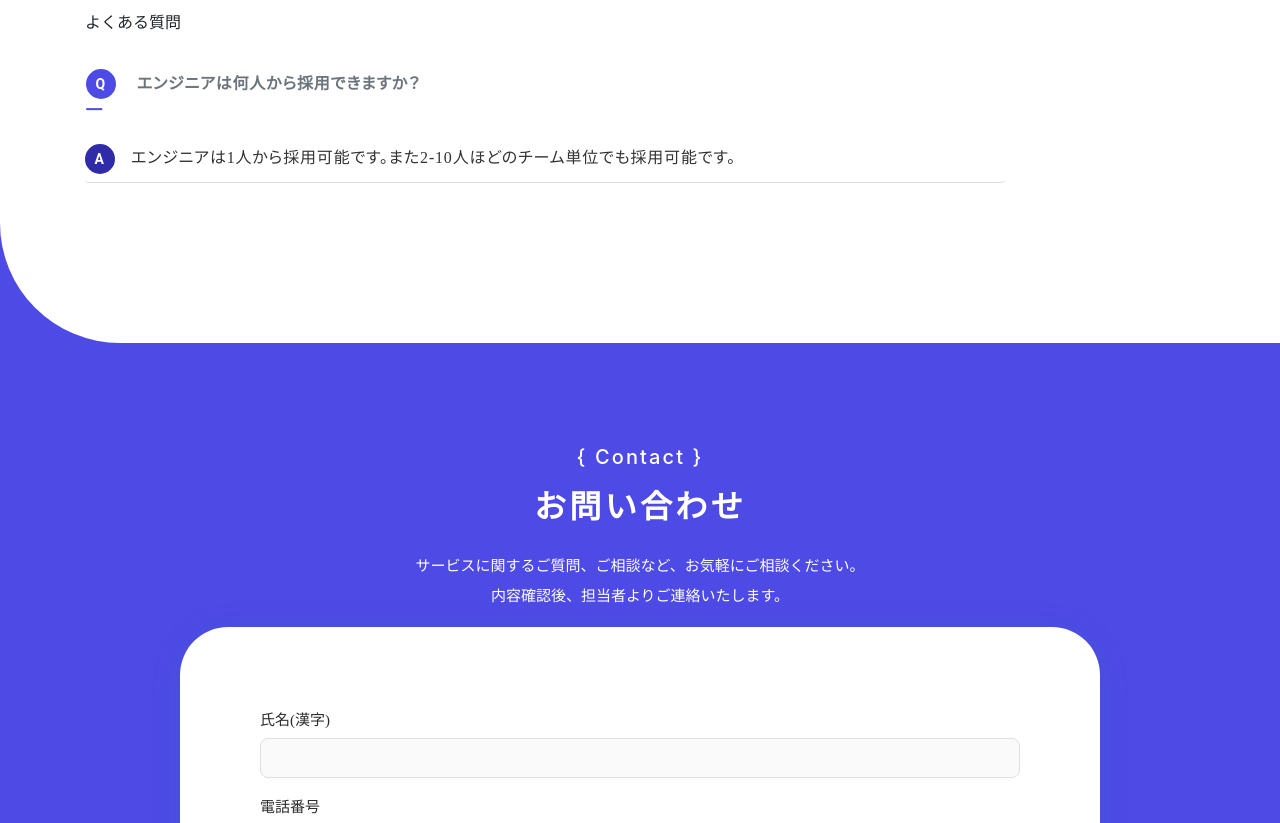
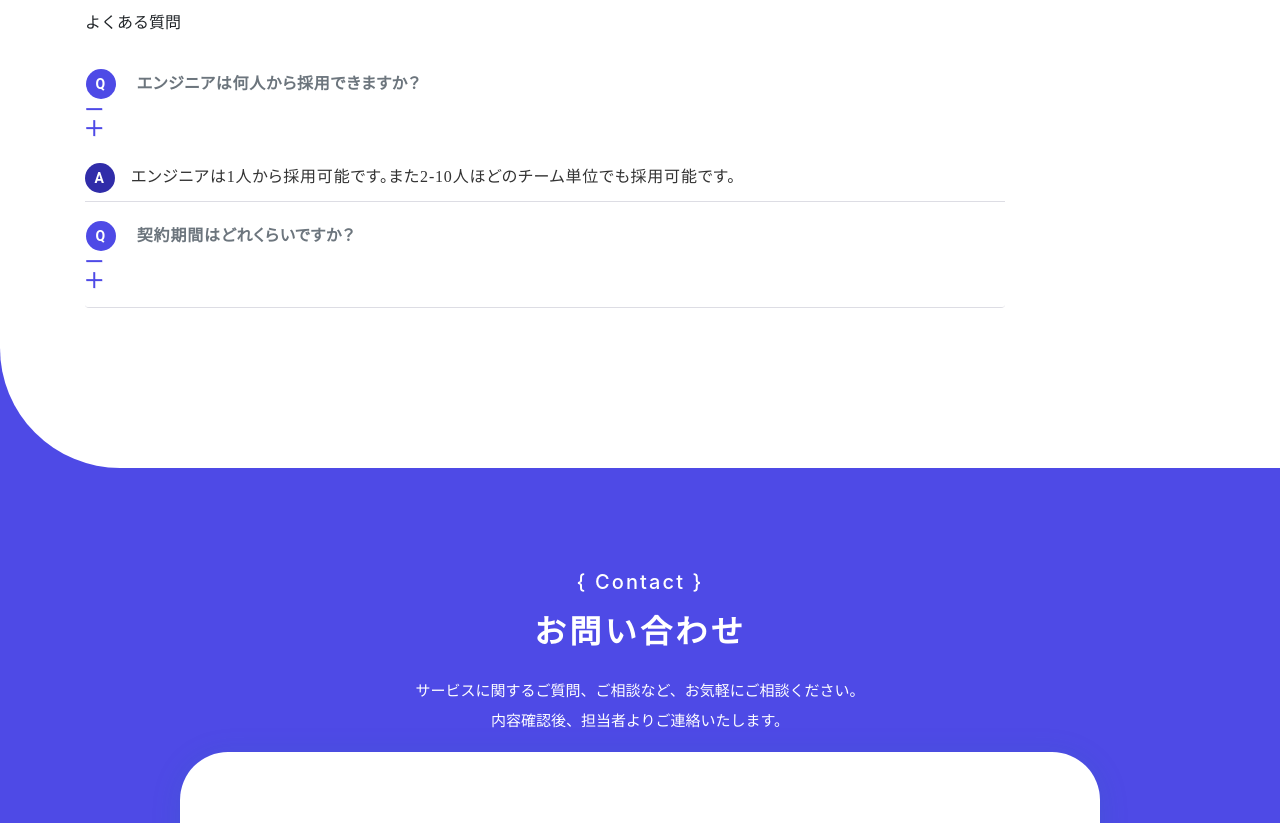
Before and after one commit to kashif-zia/Studio-Development-Hub, a React (Create React App) app: page / in a window 1280 px wide. Shown: the part 1692-2515 px from the top of the page. Built offline with nearby package versions, Linux system fonts and the light colour scheme.

Commit message:
icon changes

```diff
--- a/src/components/SectionMain/index.js
+++ b/src/components/SectionMain/index.js
@@ -16,6 +16,7 @@ import dancingImage from 'assets/images/dancing.svg'
 import sdhImage from 'assets/images/sdh_mv.png'
 import { Autoplay} from 'swiper/modules';
 import closeIcon from 'assets/images/closeButton.png'
+import openIcon from 'assets/images/OpenButton.png'
 import 'swiper/css';
 
 // Import Swiper styles
@@ -187,8 +188,11 @@ export default function index() {
                                             <h2 className="mb-0">
                                                 <button className="btn btn-link btn-block text-left" type="button" data-toggle="collapse" data-target="#collapseOne" aria-expanded="true" aria-controls="collapseOne">
                                                     <div className='question'>Q</div> エンジニアは何人から採用できますか？
-                                                    <div className='openClsoeIcon'>
-                                                        <img src={closeIcon} alt="" />
+                                                    <div className='clsoeIcon'>
+                                                        <img src={closeIcon} alt="closeIcon" />
+                                                    </div>
+                                                    <div className='openIcon'>
+                                                        <img src={openIcon} alt="openIcon" />
                                                     </div>
                                                 </button>
                                             </h2>
@@ -200,11 +204,17 @@ export default function index() {
                                             </div>
                                         </div>
                                     </div>
-                                  {/* <div className="card accordian-card">
+                                 <div className="card accordian-card">
                                         <div className="card-header accordian-card-header" id="headingTwo">
                                             <h2 className="mb-0">
                                                 <button className="btn btn-link btn-block text-left collapsed" type="button" data-toggle="collapse" data-target="#collapseTwo" aria-expanded="false" aria-controls="collapseTwo">
                                                <div className='question'>Q</div> 契約期間はどれくらいですか？
+                                                    <div className='clsoeIcon'>
+                                                        <img className='closeIcon-img' src={closeIcon} alt="closeIcon" />
+                                                    </div>
+                                                    <div className='openIcon'>
+                                                        <img className='openIcon-img' src={openIcon} alt="openIcon" />
+                                                    </div>
                                                 </button>
                                             </h2>
                                         </div>
@@ -214,7 +224,7 @@ export default function index() {
                                             </div>
                                         </div>
                                     </div>
-                                    <div className="card accordian-card">
+                                    {/*  <div className="card accordian-card">
                                         <div className="card-header accordian-card-header" id="headingThree">
                                             <h2 className="mb-0">
                                                 <button className="btn btn-link btn-block text-left collapsed" type="button" data-toggle="collapse" data-target="#collapseThree" aria-expanded="false" aria-controls="collapseThree">
--- a/src/components/SectionMain/style.scss
+++ b/src/components/SectionMain/style.scss
@@ -353,6 +353,9 @@
                     letter-spacing: 0.8px;
                     display: flex;
                 }
+              .text-left[aria-expanded="true"] .closeIcon {
+                      display: none!important;
+              }
             }
     }
 }
```
